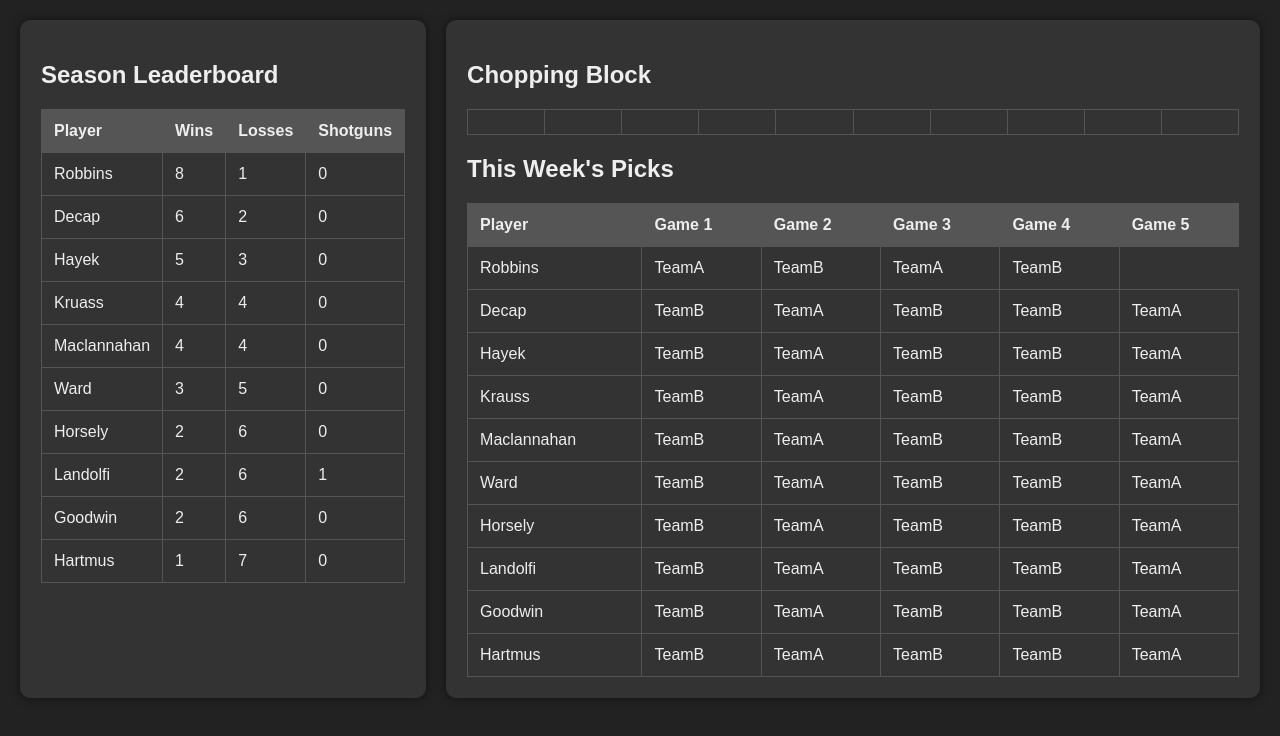
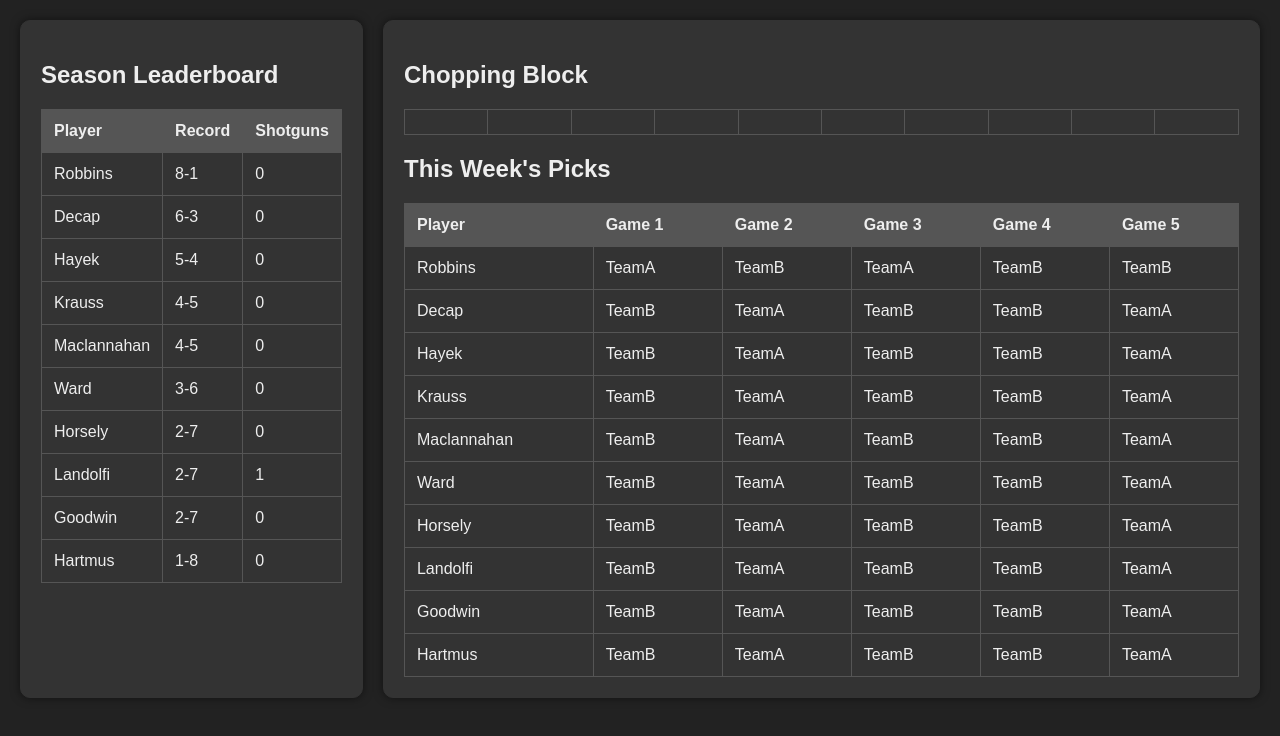
Before and after one commit to wwinterr/wwinterr.github.io, a plain HTML site: page index.html in a window 1280 px wide. Drawn offline with Linux system fonts and the light colour scheme.

Commit message:
Minor fixes to full template

```diff
--- a/index.html
+++ b/index.html
@@ -68,8 +68,7 @@
             <thead>
                 <tr>
                     <th>Player</th>
-                    <th>Wins</th>
-                    <th>Losses</th>
+                    <th>Record</th>
                     <th>Shotguns</th>
                 </tr>
             </thead>
@@ -77,62 +76,52 @@
                 <!-- Add rows for overall wins/losses -->
                 <tr>
                     <td>Robbins</td>
-                    <td>8</td>
-                    <td>1</td>
+                    <td>8-1</td>
                     <td>0</td>
                 </tr>
                 <tr>
                     <td>Decap</td>
-                    <td>6</td>
-                    <td>2</td>
+                    <td>6-3</td>
                     <td>0</td>
                 </tr>
                 <tr>
                     <td>Hayek</td>
-                    <td>5</td>
-                    <td>3</td>
+                    <td>5-4</td>
                     <td>0</td>
                 </tr>
                 <tr>
-                    <td>Kruass</td>
-                    <td>4</td>
-                    <td>4</td>
+                    <td>Krauss</td>
+                    <td>4-5</td>
                     <td>0</td>
                 </tr>
                 <tr>
                     <td>Maclannahan</td>
-                    <td>4</td>
-                    <td>4</td>
+                    <td>4-5</td>
                     <td>0</td>
                 </tr>
                 <tr>
                     <td>Ward</td>
-                    <td>3</td>
-                    <td>5</td>
+                    <td>3-6</td>
                     <td>0</td>
                 </tr>
                 <tr>
                     <td>Horsely</td>
-                    <td>2</td>
-                    <td>6</td>
+                    <td>2-7</td>
                     <td>0</td>
                 </tr>
                 <tr>
                     <td>Landolfi</td>
-                    <td>2</td>
-                    <td>6</td>
+                    <td>2-7</td>
                     <td>1</td>
                 </tr>
                 <tr>
                     <td>Goodwin</td>
-                    <td>2</td>
-                    <td>6</td>
+                    <td>2-7</td>
                     <td>0</td>
                 </tr>
                 <tr>
                     <td>Hartmus</td>
-                    <td>1</td>
-                    <td>7</td>
+                    <td>1-8</td>
                     <td>0</td>
                 </tr>
                 <!-- Add more rows as needed -->
@@ -180,6 +169,7 @@
                     <td>TeamA</td>
                     <td>TeamB</td>
                     <td>TeamA</td>
+                    <td>TeamB</td>
                     <td>TeamB</td>
                     <!-- Add more columns for each game -->
                 </tr>
```
